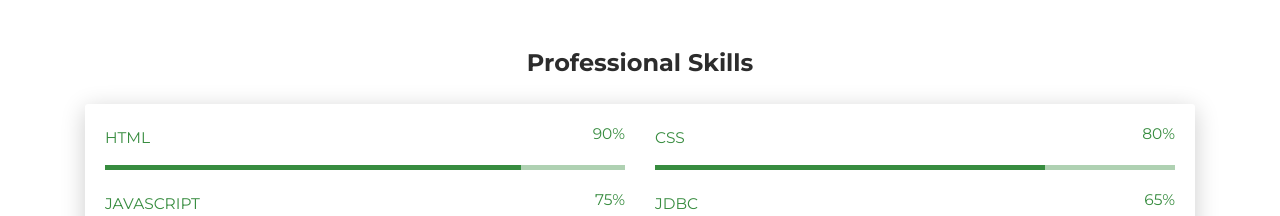
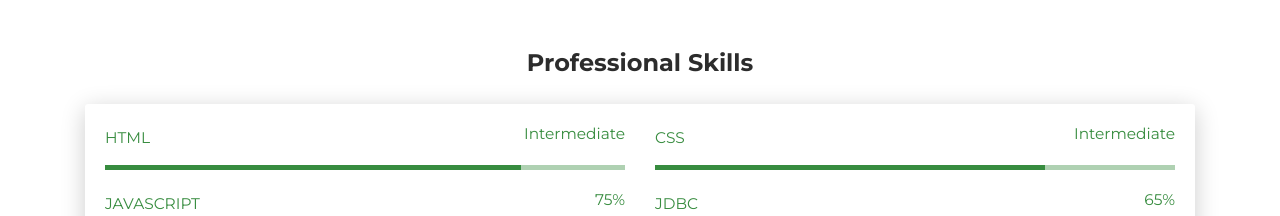
Before and after one commit to ashwanisinghchandravanshi/ashwanisinghchandravanshi.github.io, a plain HTML site: page index.html in a window 1280 px wide. Shown: the part 980-1196 px from the top of the page. Drawn offline with Linux system fonts and the light colour scheme.

Commit message:
Update index.html

```diff
--- a/index.html
+++ b/index.html
@@ -116,14 +116,14 @@
           <div class="col-md-6">
             <div class="progress-container progress-primary"><span class="progress-badge">HTML</span>
               <div class="progress">
-                <div class="progress-bar progress-bar-primary" data-aos="progress-full" data-aos-offset="10" data-aos-duration="2000" role="progressbar" aria-valuenow="60" aria-valuemin="0" aria-valuemax="100" style="width: 80%;"></div><span class="progress-value">90%</span>
+                <div class="progress-bar progress-bar-primary" data-aos="progress-full" data-aos-offset="10" data-aos-duration="2000" role="progressbar" aria-valuenow="60" aria-valuemin="0" aria-valuemax="100" style="width: 80%;"></div><span class="progress-value">Intermediate</span>
               </div>
             </div>
           </div>
           <div class="col-md-6">
             <div class="progress-container progress-primary"><span class="progress-badge">CSS</span>
               <div class="progress">
-                <div class="progress-bar progress-bar-primary" data-aos="progress-full" data-aos-offset="10" data-aos-duration="2000" role="progressbar" aria-valuenow="60" aria-valuemin="0" aria-valuemax="100" style="width: 75%;"></div><span class="progress-value">80%</span>
+                <div class="progress-bar progress-bar-primary" data-aos="progress-full" data-aos-offset="10" data-aos-duration="2000" role="progressbar" aria-valuenow="60" aria-valuemin="0" aria-valuemax="100" style="width: 75%;"></div><span class="progress-value">Intermediate</span>
               </div>
             </div>
           </div>
```
